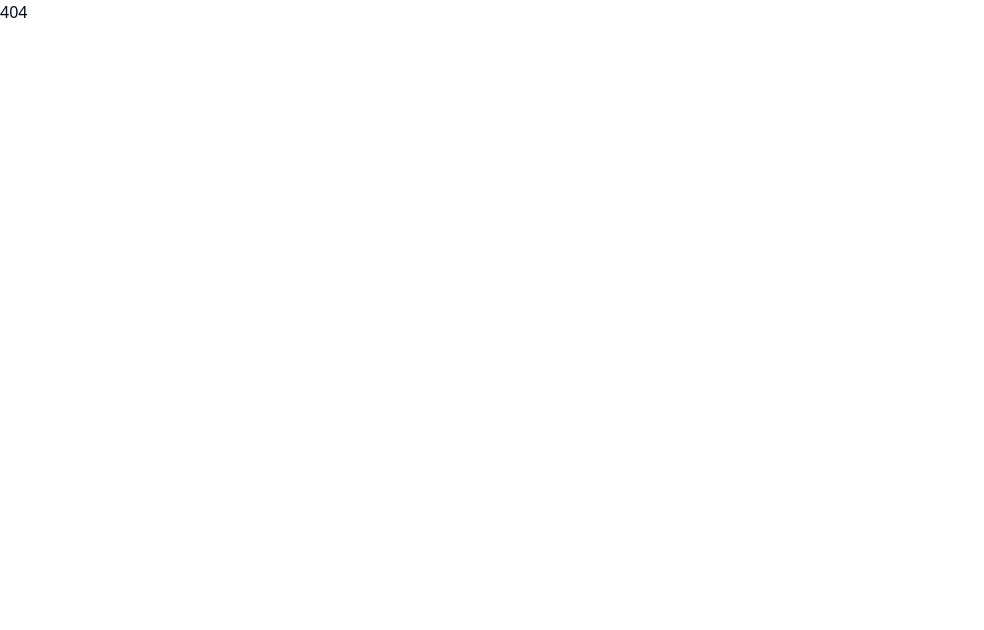
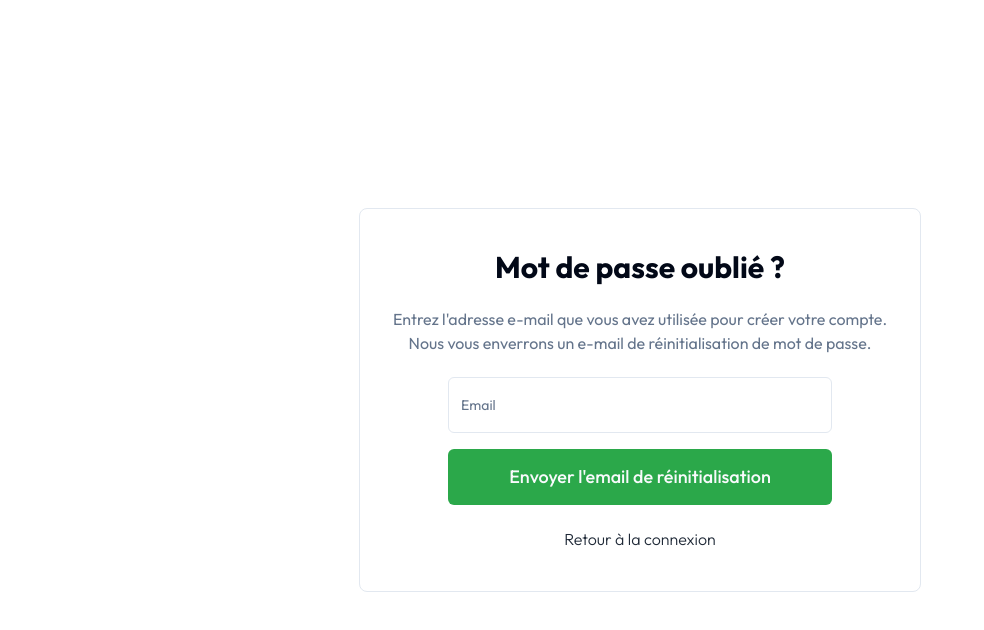
Before and after one commit to Umbrella-team-SquidTech/Ozon-Website, a React (Vite) app: page /account/recover in a window 1280 px wide. Shown: the top 630 px of the page, without its empty margins (0-984 px from the left). Built offline with nearby package versions, Linux system fonts and the light colour scheme.

Commit message:
feat: add recover password page

```diff
--- a/src/components/Login/LoginForm.tsx
+++ b/src/components/Login/LoginForm.tsx
@@ -72,12 +72,15 @@ export default function LoginForm() {
                   )}
                 />
               </div>
-              <Button type="submit" className="w-full h-14">
+              <Button
+                type="submit"
+                className="w-full h-14 bg-PrimaryColor text-lg hover:bg-SecondaryColor"
+              >
                 Connexion
               </Button>
               <Link
                 to="#"
-                className="inline-block w-full text-center text-sm underline text-muted-foreground"
+                className="inline-block w-full text-center text-sm underline text-muted-foreground "
               >
                 Mot de passe oublié ?
               </Link>
--- a/src/pages/LoginPage.tsx
+++ b/src/pages/LoginPage.tsx
@@ -3,8 +3,8 @@ import LoginFooter from "@/components/Login/LoginFooter";
 import LoginHeader from "@/components/Login/LoginHeader";
 export default function LoginPage() {
   return (
-    <div className="h-screen flex justify-center items-center font-inter">
-      <div className="h-auto border flex flex-col justify-between rounded-lg p-16 gap-7 w-[45%]">
+    <div className="h-screen flex justify-center items-center font-Outfit">
+      <div className="max-h-auto  border flex flex-col justify-between rounded-lg p-16 gap-7 w-[45%]">
         <LoginHeader />
         <LoginForm />
         <LoginFooter />
--- /dev/null
+++ b/src/pages/RecoverPass.tsx
@@ -0,0 +1,73 @@
+import { Input } from "@/components/ui/input";
+import { Button } from "@/components/ui/button";
+import { Link } from "react-router-dom";
+import {
+  Form,
+  FormControl,
+  FormField,
+  FormItem,
+  FormMessage,
+} from "@/components/ui/form";
+import { zodResolver } from "@hookform/resolvers/zod";
+import { useForm } from "react-hook-form";
+import { z } from "zod";
+
+import formSchema from "@/schemas/RecoverPassSchema";
+
+export default function RecoverPass() {
+  const form = useForm<z.infer<typeof formSchema>>({
+    resolver: zodResolver(formSchema),
+    defaultValues: {
+      email: "",
+    },
+  });
+
+  function onSubmit(values: z.infer<typeof formSchema>) {
+    // REQUEST API
+    console.log(values);
+  }
+
+  return (
+    <Form {...form}>
+      <form onSubmit={form.handleSubmit(onSubmit)}>
+        <div className="h-screen flex justify-center items-center font-Outfit">
+          <div className="border flex justify-center items-center h-96 rounded-lg">
+            <div className="flex flex-col items-center justify-between w-[35rem] h-full py-10 px-8 gap">
+              <h2 className="font-bold text-3xl">Mot de passe oublié ?</h2>
+              <p className="text-slate-500 text-base text-center">
+                Entrez l'adresse e-mail que vous avez utilisée pour créer votre
+                compte. Nous vous enverrons un e-mail de réinitialisation de mot
+                de passe.
+              </p>
+              <div className=" w-full px-14 flex flex-col gap-4">
+                <FormField
+                  control={form.control}
+                  name="email"
+                  render={({ field }) => (
+                    <FormItem>
+                      <FormControl>
+                        <Input
+                          placeholder="Email"
+                          required
+                          className=" h-14"
+                          {...field}
+                        />
+                      </FormControl>
+                      <FormMessage />
+                    </FormItem>
+                  )}
+                />
+                <Button className="bg-PrimaryColor hover:bg-SecondaryColor text-lg h-14">
+                  Envoyer l'email de réinitialisation
+                </Button>
+              </div>
+              <Link to="/login" className="text-gray-800 font-light">
+                Retour à la connexion
+              </Link>
+            </div>
+          </div>
+        </div>
+      </form>
+    </Form>
+  );
+}
--- /dev/null
+++ b/src/schemas/RecoverPassSchema.ts
@@ -0,0 +1,7 @@
+import { z } from "zod";
+
+const RecoverPassForm = z.object({
+  email: z.string().email({ message: "Email invalide" }),
+});
+
+export default RecoverPassForm;
```
Also changed, not shown: src/router.tsx (+14 -13 lines).
